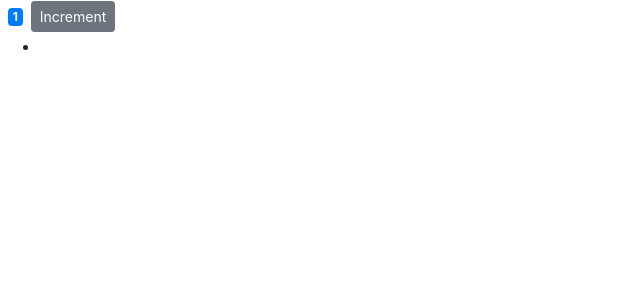
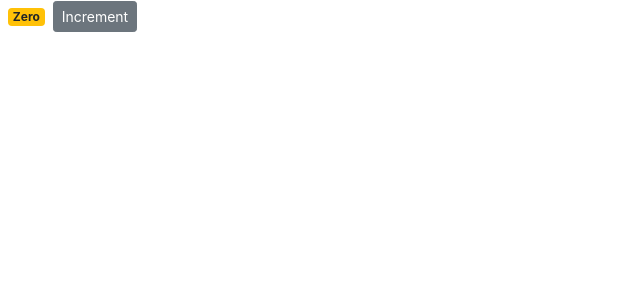
Before and after one commit to Terry555/counter-app, a React (Create React App) app: page / in a window 1280 px wide. Shown: the top 300 px of the page, without its empty margins (0-640 px from the left). Built offline with nearby package versions, Linux system fonts and the light colour scheme.

Commit message:
halfway through walkthrough. button and increment work

```diff
--- a/src/components/counter.jsx
+++ b/src/components/counter.jsx
@@ -3,20 +3,26 @@
 
 class Counter extends Component {
   state = {
-    count: 1,
-    tags: ["tag1", "tag2", "tag3"]
+    count: 0
   };
 
+  handleIncrement = () => {
+    this.setState({
+      count: this.state.count + 1
+    })
+  }
+
   render(){
-
     return (
       <div>
-        <span className={this.getBadgeClasses()}>{this.formatCount()}</span>
-        <button className="btn btn-secondary btn-sm">Increment</button>
-        <ul>
-          <li></li>
-          </ul>
-    </div>
+        <span className={this.getBadgeClasses()}>{ this.formatCount() }</span>
+        <button
+          onClick={this.handleIncrement}
+          className="btn btn-secondary btn-sm"
+          >
+          Increment
+        </button>
+      </div>
       );
   }
 
@@ -26,7 +32,7 @@
     return classes
   }
 
-  formatCount(){
+  formatCount() {
     const { count } = this.state;
     return count === 0 ? 'Zero' : count;
   }
```
